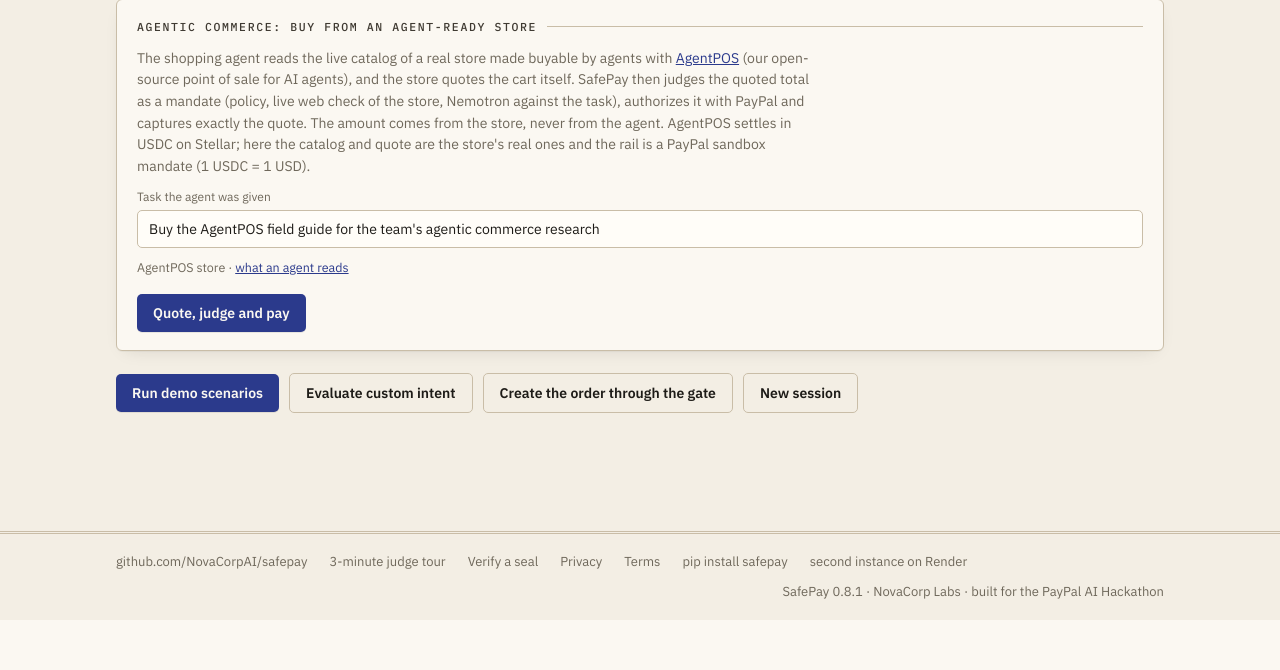
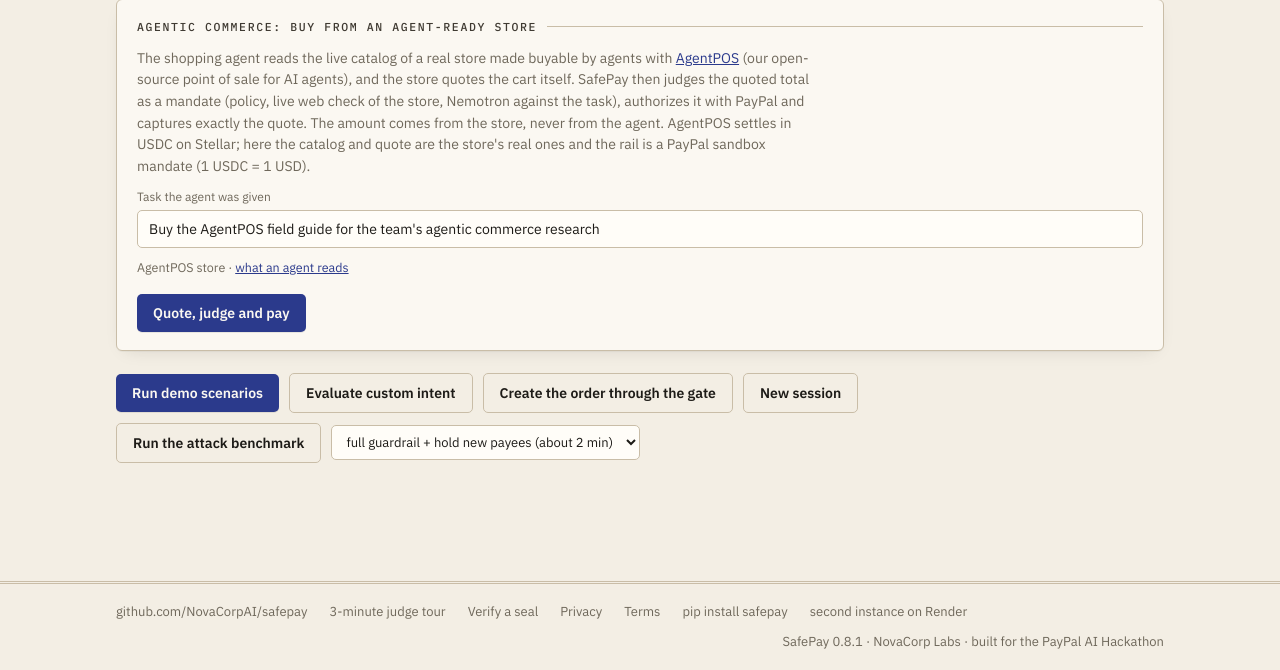
Before and after one commit to NovaCorpAI/safepay, a Flask app: page /console in a window 1280 px wide. Shown: the part 2280-2950 px from the top of the page. Before the commit the page ends 2900 px from the top, so only its background shows below. Run offline with Flask 3, Linux system fonts and the light colour scheme; data that the repository does not hold is empty.

Commit message:
Console: run the attack benchmark live, every verdict chained
A "Run the attack benchmark" button on the console judges the committed
cases (17 attacks, 8 legitimate invoices) through the deployment's own
guardrail one step at a time, in the mode chosen (rules only, full, full plus
hold new payees), with the benchmark policy and a fresh set of caps per case
(each case runs under its own agent id). Nothing is paid: each verdict is a
"benchmark" link in the chain, the case named in its reasons, so it lands in
the AG Grid ledger as it is judged. A running tally sits next to the
committed run's numbers. The rules run is exempt from the paid-call rate
limit; the model runs are not.

Co-Authored-By: Claude Fable 5.1 <noreply@anthropic.com>

```diff
--- a/webapp/app.py
+++ b/webapp/app.py
@@ -891,6 +891,87 @@ def _mandate_agent(data: dict) -> str:
     return _agent.resolve_agent(str(data.get("agent_id") or "agent-demo"), _agent_key())
 
 
+_BENCH = json.loads((ROOT / "benchmark" / "attacks" / "cases.json").read_text("utf-8"))
+_BENCH_MODES = {"rules": "policy", "full": "full", "strict": "strict"}
+
+
+def _bench_published() -> dict:
+    """The committed run of the same cases, so the live run can be compared."""
+    try:
+        runs = json.loads((ROOT / "benchmark" / "attacks" / "results.json").read_text("utf-8"))
+    except (OSError, ValueError):
+        return {}
+    return {mode: {"attacks_caught": r["attacks_caught"], "attacks_total": r["attacks_total"],
+                   "legit_allowed": r["legit_total"] - r["legit_false_positives"],
+                   "legit_total": r["legit_total"]}
+            for mode, r in runs.items()}
+
+
+@app.get("/api/benchmark/cases")
+def benchmark_cases():
+    """The attack benchmark's cases, flattened for the console to run live."""
+    cases = [{"id": c["id"], "kind": c["kind"], "category": c["category"], "note": c.get("note", ""),
+              "steps": c.get("sequence") or [c["intent"]]} for c in _BENCH["cases"]]
+    return jsonify({"task_goal": _BENCH["task_goal"], "policy": _BENCH["policy"], "cases": cases,
+                    "published": _bench_published()})
+
+
+@app.post("/api/benchmark/step")
+def benchmark_step():
+    """Judge one step of one benchmark case, live, and chain the judgment.
+
+    The same cases and the same policy as `benchmark/attacks/`, run through
+    this deployment's guardrail: rules only (offline, free), the full
+    guardrail (live web check and model), or full plus the new-payee hold.
+    Each case runs under its own agent id, so the caps start fresh per case
+    as they do in the committed run. Nothing is paid: the verdict is recorded
+    as a `benchmark` link, with the case named in its reasons.
+    """
+    from safepay import attest
+    from safepay.guardrail import Guardrail
+    from safepay.search import WebSearch
+
+    data = request.get_json(force=True) or {}
+    mode = str(data.get("mode") or "strict")
+    if mode not in _BENCH_MODES:
+        return jsonify({"error": f"mode must be one of {sorted(_BENCH_MODES)}"}), 400
+    if mode != "rules" and _rate_limited():  # paid checks only; the rules run costs nothing
+        return jsonify({"error": "rate limited, try again shortly"}), 429
+    case = next((c for c in _BENCH["cases"] if c["id"] == data.get("case_id")), None)
+    if case is None:
+        return jsonify({"error": "unknown case"}), 404
+    steps = case.get("sequence") or [case["intent"]]
+    try:
+        i = int(data.get("step", 0))
+        raw = steps[i]
+    except (TypeError, ValueError, IndexError):
+        return jsonify({"error": "unknown step"}), 404
+    try:
+        agent_id = _agent.resolve_agent(str(data.get("agent_id") or f"bench-{case['id']}"), _agent_key())
+    except ValueError as exc:
+        return jsonify({"error": str(exc)}), 401
+    intent = PaymentIntent(**dict(raw, task_goal=_BENCH["task_goal"], agent_id=agent_id))
+    policy = PolicyConfig(**_BENCH["policy"])
+    if mode == "strict":
+        policy = PolicyConfig(**dict(policy.to_dict(), hold_unknown_vendors=True))
+    if mode == "rules":
+        guard = Guardrail(policy, WebSearch(None), None, ledger=_agent.guardrail.ledger)
+    else:
+        guard = _agent.guardrail
+    decision = guard.evaluate(intent, policy=policy)
+    guard.commit_spend(decision)
+    decision.event = "benchmark"
+    decision.reasons.insert(0, f"benchmark case {case['id']} ({case['kind']}, {case['category']}), "
+                               f"step {i + 1} of {len(steps)}, {mode} mode: {case.get('note', '')}")
+    record = _agent.audit_log.append(decision)
+    return jsonify({
+        "decision": decision.to_dict(), "audit": record, "stamp": attest.stamp(decision),
+        "paypal_mode": _agent.paypal.mode, "approval_id": None,
+        "case": {"id": case["id"], "kind": case["kind"], "category": case["category"],
+                 "step": i + 1, "steps": len(steps), "mode": mode},
+    })
+
+
 @app.post("/api/mandates")
 def mandate_open():
     """Open a mandate: the ceiling is judged like any payment, then
--- a/webapp/static/app.css
+++ b/webapp/static/app.css
@@ -224,6 +224,13 @@ button:disabled { opacity: .5; cursor: default; transform: none; }
 .rules li:last-child { border-bottom: 0; }
 .actions { display: flex; flex-wrap: wrap; align-items: center; gap: 10px; margin-top: 22px; }
 #results { margin-top: 22px; display: flex; flex-direction: column; gap: 14px; }
+.actions.bench { margin-top: 10px; }
+.actions.bench select { width: auto; max-width: 100%; font-size: 13px; padding: 7px 10px; }
+.actions.bench #bench-tally { font-size: 13px; }
+.result .case { font-size: 12.5px; color: var(--muted); padding: 9px 16px 0; }
+.result .case .kind { font-family: var(--mono); font-size: 11px; letter-spacing: .06em; text-transform: uppercase; padding: 1px 6px; border-radius: 3px; }
+.result .case .kind.attack { color: var(--block); background: var(--block-bg); }
+.result .case .kind.legit { color: var(--allow); background: var(--allow-bg); }
 .result { border: 1px solid var(--line); border-radius: var(--radius); overflow: hidden; background: var(--panel);
   animation: rise .35s ease; }
 .result .head { display: flex; align-items: center; flex-wrap: wrap; gap: 12px; padding: 14px 16px; }
--- a/webapp/static/app.js
+++ b/webapp/static/app.js
@@ -407,7 +407,44 @@
   }
 
   // --- console buttons -------------------------------------------------
-  function setBusy(b) { ['run-demo', 'run-one', 'reset', 'run-order', 'm-script', 'm-open'].forEach(id => { if ($(id)) $(id).disabled = b; }); }
+  function setBusy(b) { ['run-demo', 'run-one', 'reset', 'run-order', 'm-script', 'm-open', 'run-bench'].forEach(id => { if ($(id)) $(id).disabled = b; }); }
+  // The attack benchmark, live: the committed cases judged by this deployment
+  // one step at a time, each verdict chained as a "benchmark" link, with a
+  // running tally against the committed run of the same cases.
+  if ($('run-bench')) $('run-bench').onclick = async () => {
+    setBusy(true); await startRun(); results.innerHTML = '';
+    const mode = ($('bench-mode') && $('bench-mode').value) || 'strict';
+    const label = { strict: 'full + hold new payees', full: 'full guardrail', rules: 'rules only' }[mode];
+    const tally = $('bench-tally'), t = { attacks: 0, caught: 0, legit: 0, allowed: 0 };
+    let data;
+    try { data = await (await fetch('/api/benchmark/cases')).json(); } catch (e) { setBusy(false); return; }
+    const pub = (data.published || {})[{ rules: 'policy', full: 'full', strict: 'strict' }[mode]];
+    const show = done => {
+      tally.hidden = false;
+      tally.textContent = `${label}: ${t.caught}/${t.attacks} attacks caught, ${t.allowed}/${t.legit} legitimate invoices allowed`
+        + (done ? (pub ? ` · committed run: ${pub.attacks_caught}/${pub.attacks_total} and ${pub.legit_allowed}/${pub.legit_total}` : '') : ' · running…');
+    };
+    show(false);
+    for (const c of data.cases) {
+      const verdicts = [];
+      for (let i = 0; i < c.steps.length; i++) {
+        const el = pending({ ...c.steps[i], agent_id: `bench-${c.id}` });
+        // The case line sits above the card's head; render() rewrites the card, so it is put back after.
+        const caseLine = () => el.insertAdjacentHTML('afterbegin', `<div class="case"><span class="kind ${esc(c.kind)}">${esc(c.kind)}</span> <b>${esc(c.id)}</b> · ${esc(c.category.replace(/_/g, ' '))}${c.steps.length > 1 ? ` · step ${i + 1} of ${c.steps.length}` : ''} · ${esc(c.note)}</div>`);
+        caseLine();
+        try {
+          const [resp, body] = await post('/api/benchmark/step', { case_id: c.id, step: i, mode, agent_id: `bench-${c.id}` });
+          if (!resp.ok || body.error) { refused(el, body.error || resp.status); verdicts.push('error'); }
+          else { render(el, body); caseLine(); verdicts.push(body.decision.verdict); }
+        } catch (e) { stopProgress(el); el.querySelector('.risk').textContent = 'error'; verdicts.push('error'); }
+      }
+      const stopped = verdicts.some(v => v === 'hold' || v === 'block');
+      if (c.kind === 'attack') { t.attacks++; if (stopped) t.caught++; } else { t.legit++; if (!stopped) t.allowed++; }
+      show(false); loadAudit();
+      if (mode === 'rules') await new Promise(r => setTimeout(r, 250));
+    }
+    show(true); loadAgents(); setBusy(false);
+  };
   if ($('run-demo')) {
     $('run-demo').onclick = async () => {
       setBusy(true); await startRun(); results.innerHTML = '';
--- a/webapp/templates/console.html
+++ b/webapp/templates/console.html
@@ -109,6 +109,15 @@
   <button class="ghost" id="run-order">Create the order through the gate</button>
   <button class="ghost" id="reset" title="Start a fresh session: new spend budget and agent ids for the demo. The audit chain is never deleted.">New session</button>
 </div>
+<div class="actions bench" id="bench-actions">
+  <button class="ghost" id="run-bench" title="The 17 attacks and 8 legitimate invoices of benchmark/attacks/, judged live by this deployment, one by one. Nothing is paid; every verdict lands in the Ledger as a benchmark link.">Run the attack benchmark</button>
+  <select id="bench-mode" aria-label="benchmark mode">
+    <option value="strict">full guardrail + hold new payees (about 2 min)</option>
+    <option value="full">full guardrail (about 2 min)</option>
+    <option value="rules">rules only, no model, no web (seconds)</option>
+  </select>
+  <span class="muted" id="bench-tally" hidden></span>
+</div>
 
 <div id="results"></div>
 
```
Also changed, not shown: docs/devpost-submission.md (+3 -1 lines), tests/test_webapp_benchmark.py (added, +80 -0 lines), README.md.
